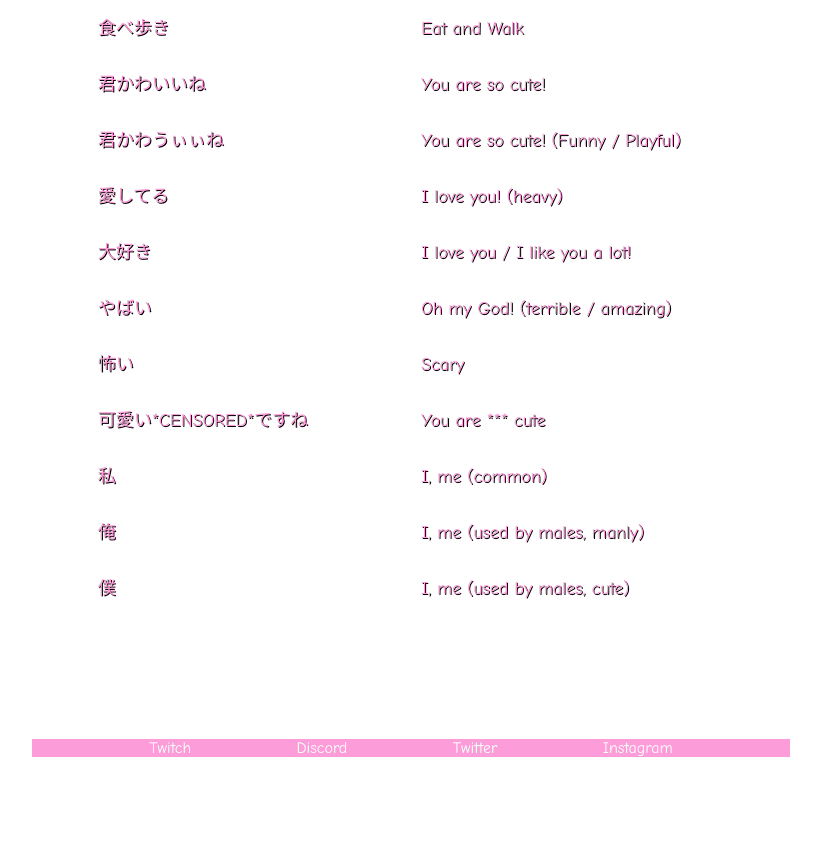
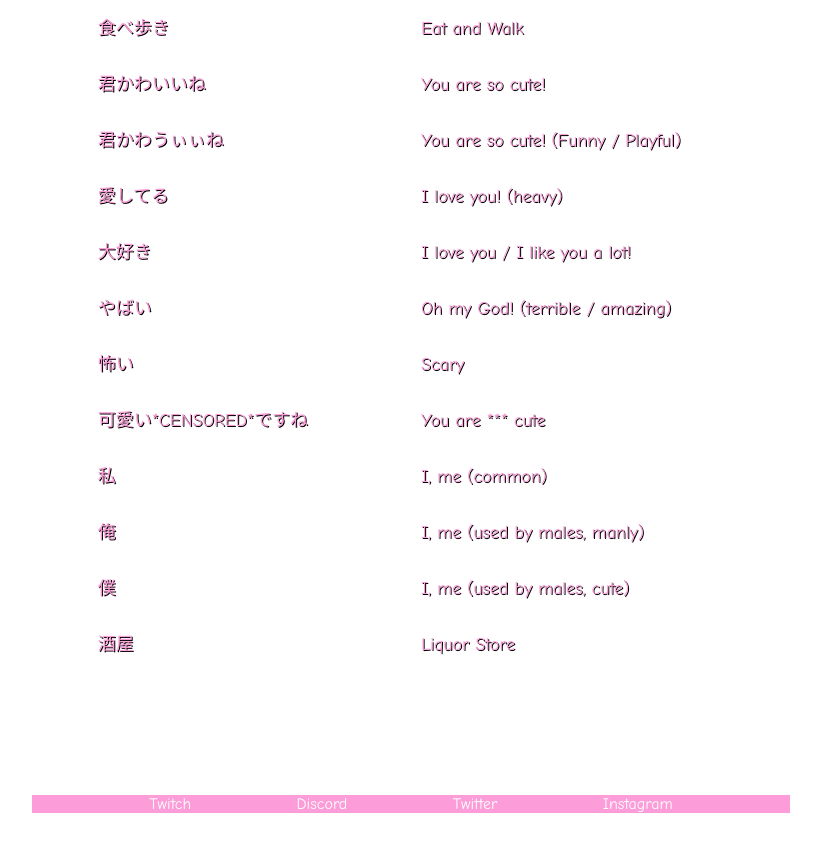
Before and after one commit to ChrisSchock/sakura, a plain HTML site: page index.html in a window 1280 px wide. Shown: the part 513-1379 px from the top of the page, without its empty margins (229-1050 px from the left). Before the commit the page ends 1328 px from the top, so only its background shows below. Drawn offline with nearby package versions, Linux system fonts and the light colour scheme; a web font is replaced by a local one.

Commit message:
Add files via upload

```diff
--- a/index.html
+++ b/index.html
@@ -50,6 +50,7 @@
 		        	<li class="getshowbox" id="8"><a href="#showbox"><p>私 </p><p>I, me (common)</p></a></li>
 		        	<li class="getshowbox" id="9"><a href="#showbox"><p>俺 </p><p>I, me (used by males, manly)</p></a></li>
 		        	<li class="getshowbox" id="10"><a href="#showbox"><p>僕 </p><p>I, me (used by males, cute)</p></a></li>
+		        	<li class="getshowbox" id="11"><a href="#showbox"><p>酒屋 </p><p>Liquor Store</p></a></li>
 		      	</ul>
 		    </div>
 		    <div id="showbox">
--- a/sakura.js
+++ b/sakura.js
@@ -13,6 +13,7 @@ const word = [
   [8, "私", "わたし", "I, me (common)", "https://clips.twitch.tv/embed?clip=DaintyRichFriseeNinjaGrumpy"],
   [9, "俺", "おれ", "I, me (used by males, manly)", "https://clips.twitch.tv/embed?clip=RelentlessCoyFlamingoRedCoat"],
   [10, "僕", "ぼく", "I, me (used by males, cute)", "https://clips.twitch.tv/embed?clip=GorgeousFurryOwlYouWHY"],
+  [11, "酒屋", "さかや", "Liquor Store", "https://clips.twitch.tv/embed?clip=FragileEntertainingTurtleDoggo"]
 ];
 
 // Show the User the requested Clip and list explanations
```
